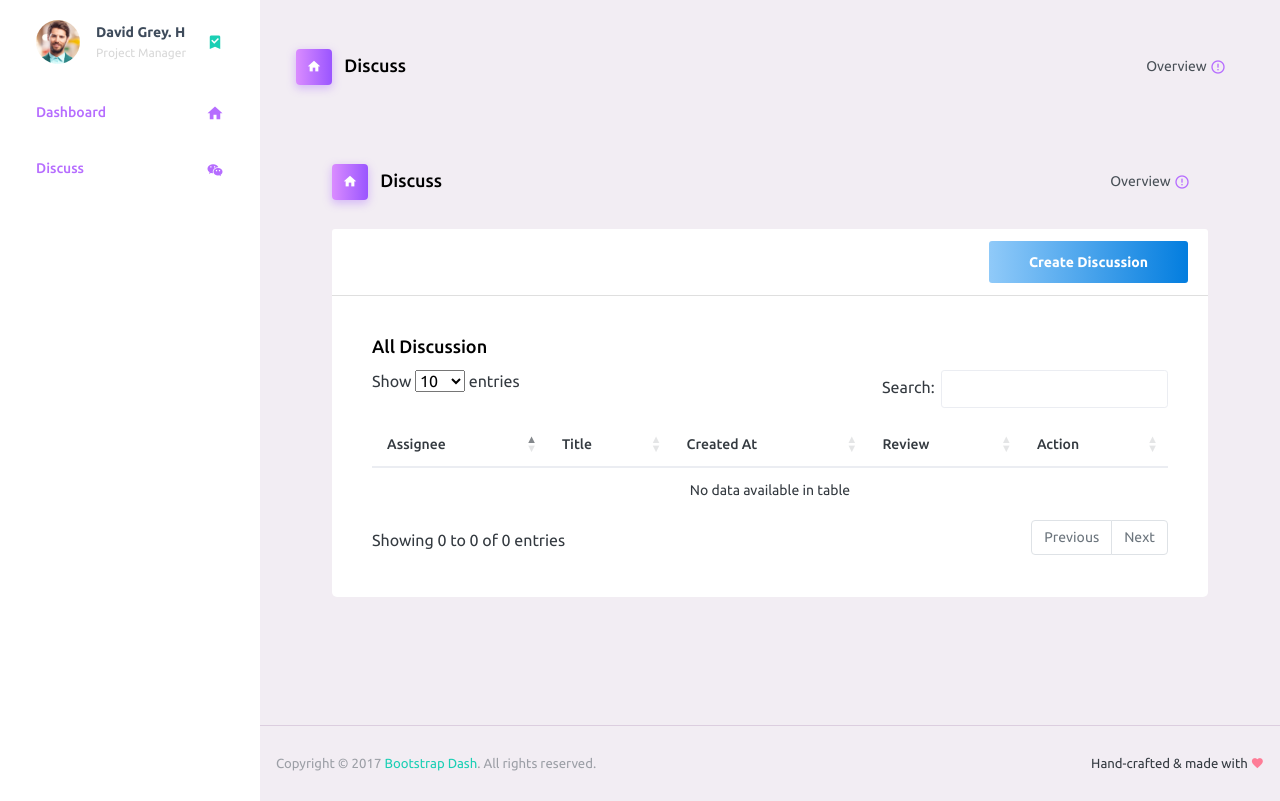
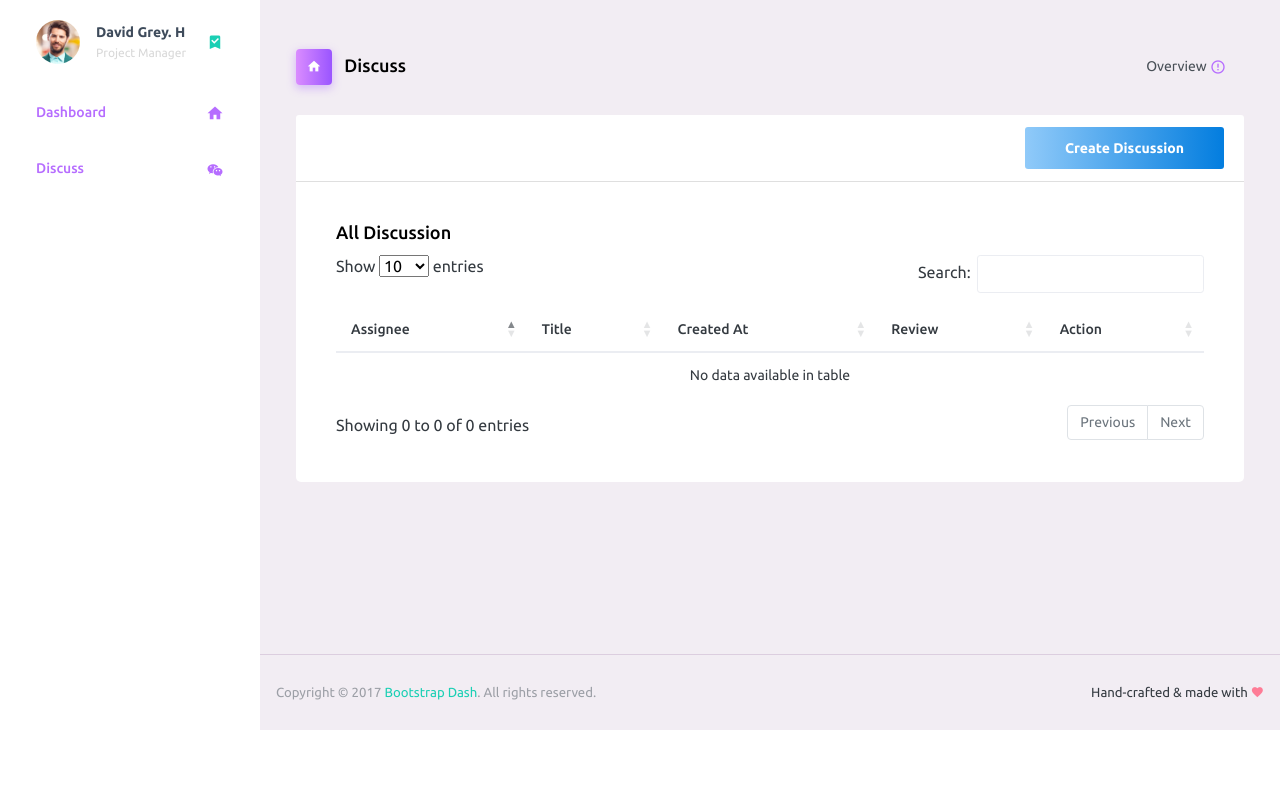
Before and after one commit to capteinn/wediscuss.id, a CodeIgniter app: page /database/index.php/discuss/index in a window 1280 px wide. Shown: the part 70-871 px from the top of the page. After the commit the page ends 800 px from the top, so only its background shows below. Run offline with CodeIgniter, Linux system fonts and the light colour scheme; data that the repository does not hold is empty; some libraries are stand-ins or nearby versions.

Commit message:
fix add discuss page

```diff
--- a/application/controllers/Discuss.php
+++ b/application/controllers/Discuss.php
@@ -23,7 +23,8 @@ class Discuss extends CI_Controller {
 
 	public function add()
 	{
-		$this->load->view('layouts/header_user');
+		$data['title'] = 'Add Discuss';
+		$this->load->view('layouts/header_user', $data);
 		$this->load->view('user/add_discuss');
 		$this->load->view('layouts/footer_user');
 	}
--- a/application/views/layouts/footer_user.php
+++ b/application/views/layouts/footer_user.php
@@ -2,7 +2,7 @@
         <!-- partial:partials/_footer.html -->
         <footer class="footer">
           <div class="d-sm-flex justify-content-center justify-content-sm-between">
-            <span class="text-muted text-center text-sm-left d-block d-sm-inline-block">Copyright © 2017 <a href="../public/https://www.bootstrapdash.com/" target="_blank">Bootstrap Dash</a>. All rights reserved.</span>
+            <span class="text-muted text-center text-sm-left d-block d-sm-inline-block">Copyright © 2017 <a href="<?= base_url() ?>public/https://www.bootstrapdash.com/" target="_blank">Bootstrap Dash</a>. All rights reserved.</span>
             <span class="float-none float-sm-right d-block mt-1 mt-sm-0 text-center">Hand-crafted & made with <i class="mdi mdi-heart text-danger"></i></span>
           </div>
         </footer>
@@ -15,17 +15,17 @@
   <!-- container-scroller -->
 
   <!-- plugins:js -->
-  <script src="../public/vendors/js/vendor.bundle.base.js"></script>
-  <script src="../public/vendors/js/vendor.bundle.addons.js"></script>
+  <script src="<?= base_url() ?>public/vendors/js/vendor.bundle.base.js"></script>
+  <script src="<?= base_url() ?>public/vendors/js/vendor.bundle.addons.js"></script>
   <!-- endinject -->
   <!-- Plugin js for this page-->
   <!-- End plugin js for this page-->
   <!-- inject:js -->
-  <script src="../public/js/off-canvas.js"></script>
-  <script src="../public/js/misc.js"></script>
+  <script src="<?= base_url() ?>public/js/off-canvas.js"></script>
+  <script src="<?= base_url() ?>public/js/misc.js"></script>
   <!-- endinject -->
   <!-- Custom js for this page-->
-  <script src="../public/js/dashboard.js"></script>
+  <script src="<?= base_url() ?>public/js/dashboard.js"></script>
   <!-- datatables -->
   <script src="https://cdn.datatables.net/1.10.19/js/jquery.dataTables.min.js"></script>
   <script src="https://cdn.datatables.net/1.10.19/js/dataTables.bootstrap4.min.js"></script>
--- a/application/views/layouts/header_user.php
+++ b/application/views/layouts/header_user.php
@@ -7,13 +7,13 @@
   <meta name="viewport" content="width=device-width, initial-scale=1, shrink-to-fit=no">
   <title>Purple Admin</title>
   <!-- plugins:css -->
-  <link rel="stylesheet" href="../public/vendors/iconfonts/mdi/css/materialdesignicons.min.css">
-  <link rel="stylesheet" href="../public/vendors/css/vendor.bundle.base.css">
+  <link rel="stylesheet" href="<?= base_url() ?>public/vendors/iconfonts/mdi/css/materialdesignicons.min.css">
+  <link rel="stylesheet" href="<?= base_url() ?>public/vendors/css/vendor.bundle.base.css">
   <!-- endinject -->
   <!-- inject:css -->
-  <link rel="stylesheet" href="../public/css/style.css">
+  <link rel="stylesheet" href="<?= base_url() ?>public/css/style.css">
   <!-- endinject -->
-  <link rel="shortcut icon" href="../public/images/favicon.png" />
+  <link rel="shortcut icon" href="<?= base_url() ?>public/images/favicon.png" />
   <!-- datatables -->
   <link rel="stylesheet" href="https://cdn.datatables.net/1.10.19/css/dataTables.bootstrap4.min.css">
   <link rel="stylesheet" href="https://cdn.datatables.net/responsive/2.2.3/css/responsive.bootstrap4.min.css">
@@ -23,8 +23,8 @@
     <!-- partial:partials/_navbar.html -->
     <nav class="navbar default-layout-navbar col-lg-12 col-12 p-0 fixed-top d-flex flex-row">
       <div class="text-center navbar-brand-wrapper d-flex align-items-center justify-content-center">
-        <a class="navbar-brand brand-logo" href="../public/index.html"><img src="../public/images/logo.svg" alt="logo"/></a>
-        <a class="navbar-brand brand-logo-mini" href="../public/index.html"><img src="../public/images/logo-mini.svg" alt="logo"/></a>
+        <a class="navbar-brand brand-logo" href="<?= base_url() ?>public/index.html"><img src="<?= base_url() ?>public/images/logo.svg" alt="logo"/></a>
+        <a class="navbar-brand brand-logo-mini" href="<?= base_url() ?>public/index.html"><img src="<?= base_url() ?>public/images/logo-mini.svg" alt="logo"/></a>
       </div>
       <div class="navbar-menu-wrapper d-flex align-items-stretch">
         <div class="search-field d-none d-md-block">
@@ -39,9 +39,9 @@
         </div>
         <ul class="navbar-nav navbar-nav-right">
           <li class="nav-item nav-profile dropdown">
-            <a class="nav-link dropdown-toggle" id="profileDropdown" href="../public/#" data-toggle="dropdown" aria-expanded="false">
+            <a class="nav-link dropdown-toggle" id="profileDropdown" href="<?= base_url() ?>public/#" data-toggle="dropdown" aria-expanded="false">
               <div class="nav-profile-img">
-                <img src="../public/images/faces/face1.jpg" alt="image">
+                <img src="<?= base_url() ?>public/images/faces/face1.jpg" alt="image">
                 <span class="availability-status online"></span>
               </div>
               <div class="nav-profile-text">
@@ -54,7 +54,7 @@
                 Activity Log
               </a>
               <div class="dropdown-divider"></div>
-              <a class="dropdown-item" href="../public/#">
+              <a class="dropdown-item" href="<?= base_url() ?>public/#">
                 <i class="mdi mdi-logout mr-2 text-primary"></i>
                 Signout
               </a>
--- a/application/views/layouts/menu_user.php
+++ b/application/views/layouts/menu_user.php
@@ -3,7 +3,7 @@
   <li class="nav-item nav-profile">
     <a href="#" class="nav-link">
       <div class="nav-profile-image">
-        <img src="../public/images/faces/face1.jpg" alt="profile">
+        <img src="<?= base_url() ?>public/images/faces/face1.jpg" alt="profile">
         <span class="login-status online"></span> <!--change to offline or busy as needed-->
       </div>
       <div class="nav-profile-text d-flex flex-column">
--- a/application/views/user/add_discuss.php
+++ b/application/views/user/add_discuss.php
@@ -1,3 +1,4 @@
+<div class="row">
   <div class="col-12 grid-margin stretch-card">
     <div class="card">
       <div class="card-body">
@@ -49,3 +50,4 @@
       </div>
     </div>
   </div>
+</div>
--- a/application/views/user/discuss.php
+++ b/application/views/user/discuss.php
@@ -1,20 +1,3 @@
-<div class="content-wrapper">
-  <div class="page-header">
-    <h3 class="page-title">
-      <span class="page-title-icon bg-gradient-primary text-white mr-2">
-        <i class="mdi mdi-home"></i>
-      </span>
-      Discuss
-    </h3>
-    <nav aria-label="breadcrumb">
-      <ul class="breadcrumb">
-        <li class="breadcrumb-item active" aria-current="page">
-          <span></span>Overview
-          <i class="mdi mdi-alert-circle-outline icon-sm text-primary align-middle"></i>
-        </li>
-      </ul>
-    </nav>
-  </div>
 <div class="row">
   <div class="col-12 grid-margin">
     <div class="card">
@@ -62,4 +45,3 @@
     </div>
   </div>
 </div>
-</div>
```
Lines whose indentation alone changed are shown as unchanged.
